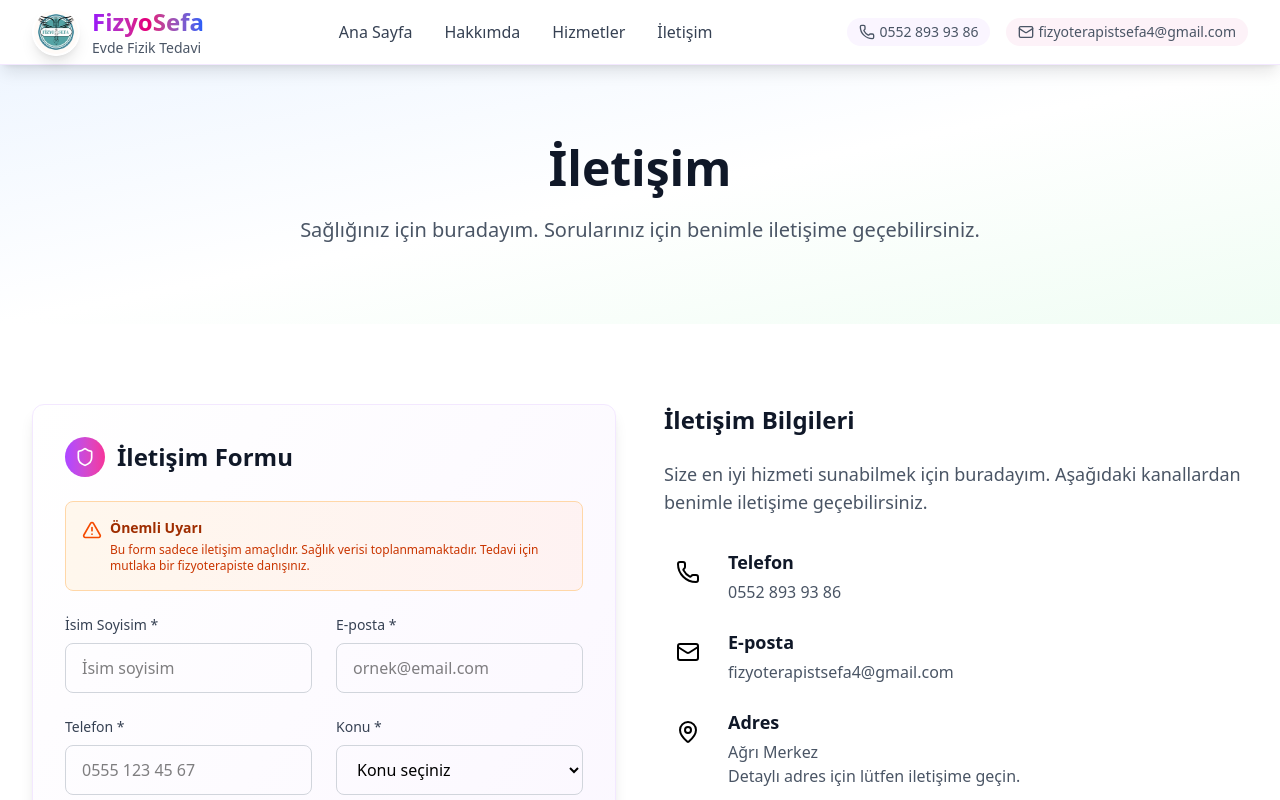
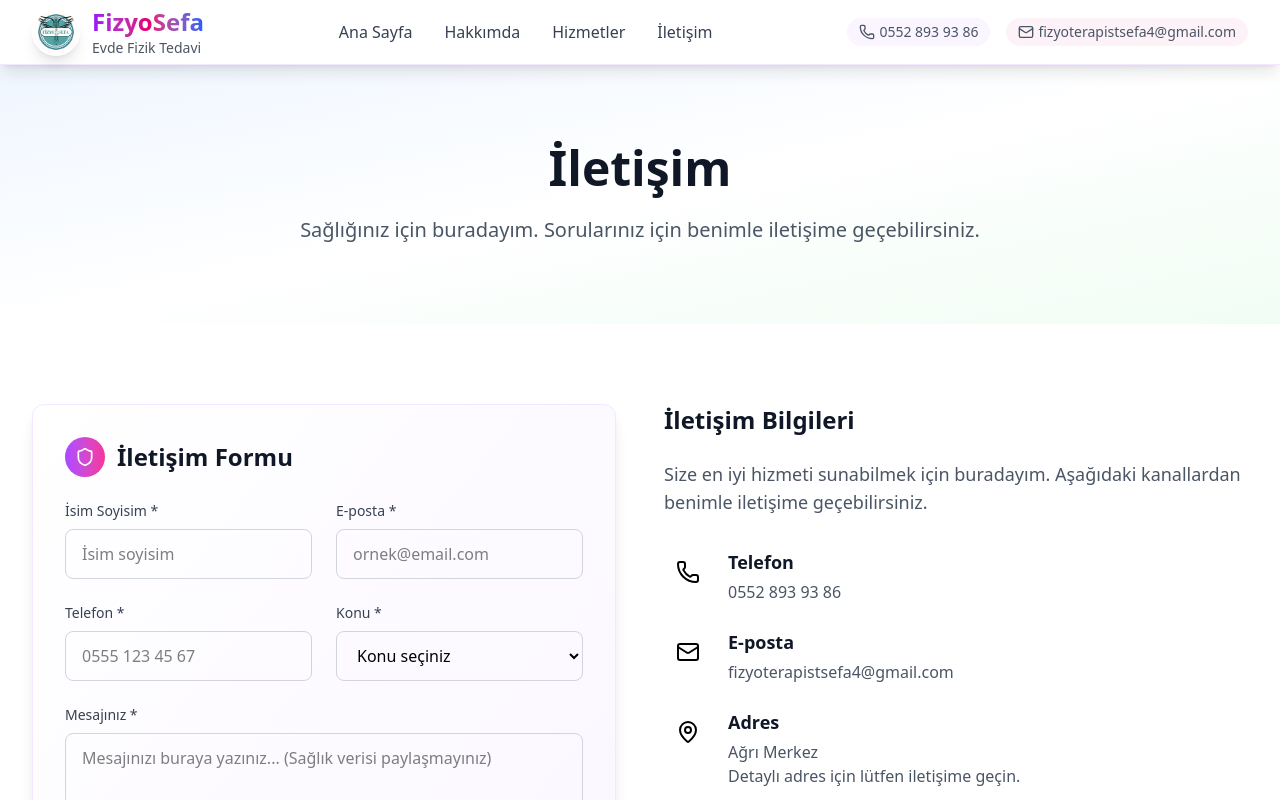
Before and after one commit to 8efay/FizyoSefa, a Next.js app: page /iletisim in a window 1280 px wide. Shown: the top 800 px of the page. Built offline with nearby package versions, Linux system fonts and the light colour scheme.

Commit message:
İletişim formundaki önemli uyarı bölümünü kaldırdım

```diff
--- a/src/components/ContactForm.tsx
+++ b/src/components/ContactForm.tsx
@@ -62,19 +62,6 @@ const ContactForm = () => {
         <h3 className="text-2xl font-bold text-gray-900">İletişim Formu</h3>
       </div>
 
-      {/* Güvenlik Uyarısı */}
-      <div className="mb-6 p-4 bg-gradient-to-r from-orange-50 to-red-50 border border-orange-200 rounded-lg">
-        <div className="flex items-start">
-          <AlertTriangle className="w-5 h-5 text-orange-600 mr-2 mt-0.5 flex-shrink-0" />
-          <div>
-            <h4 className="text-sm font-semibold text-orange-800 mb-1">Önemli Uyarı</h4>
-            <p className="text-xs text-orange-700">
-              Bu form sadece iletişim amaçlıdır. Sağlık verisi toplanmamaktadır.
-              Tedavi için mutlaka bir fizyoterapiste danışınız.
-            </p>
-          </div>
-        </div>
-      </div>
 
       {submitStatus === 'success' && (
         <div className="mb-6 p-4 bg-gradient-to-r from-green-50 to-emerald-50 border border-green-200 rounded-lg flex items-center">
```
